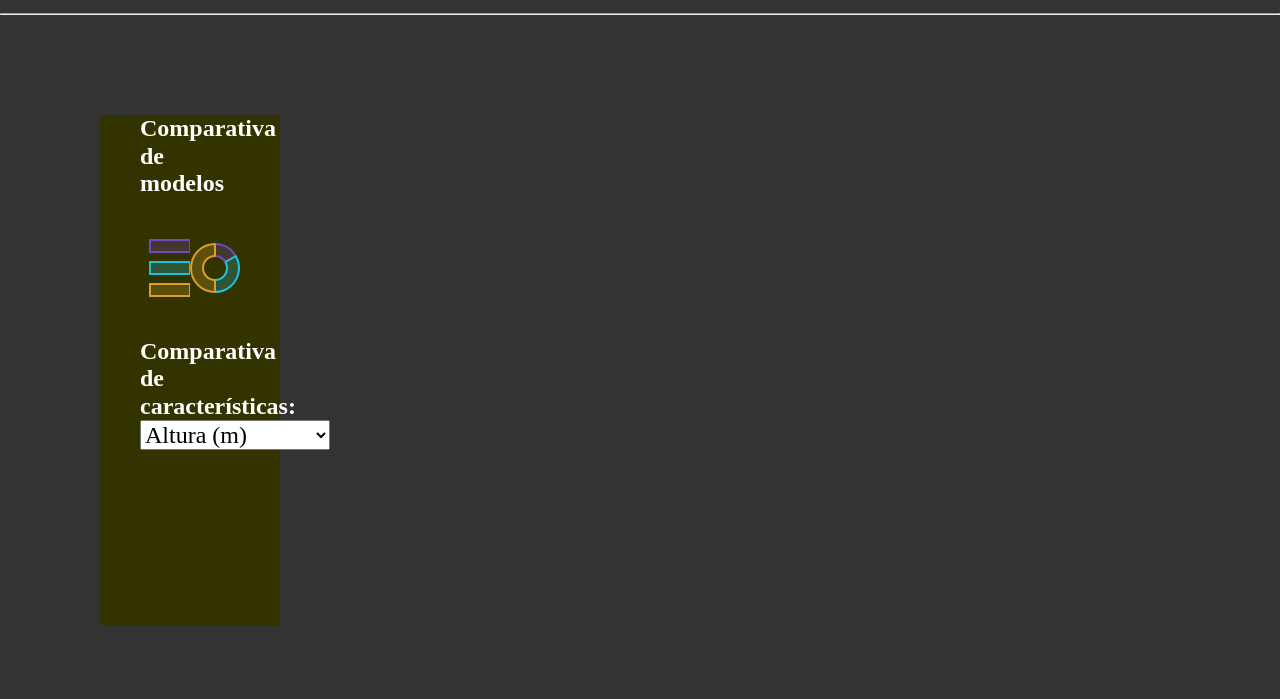
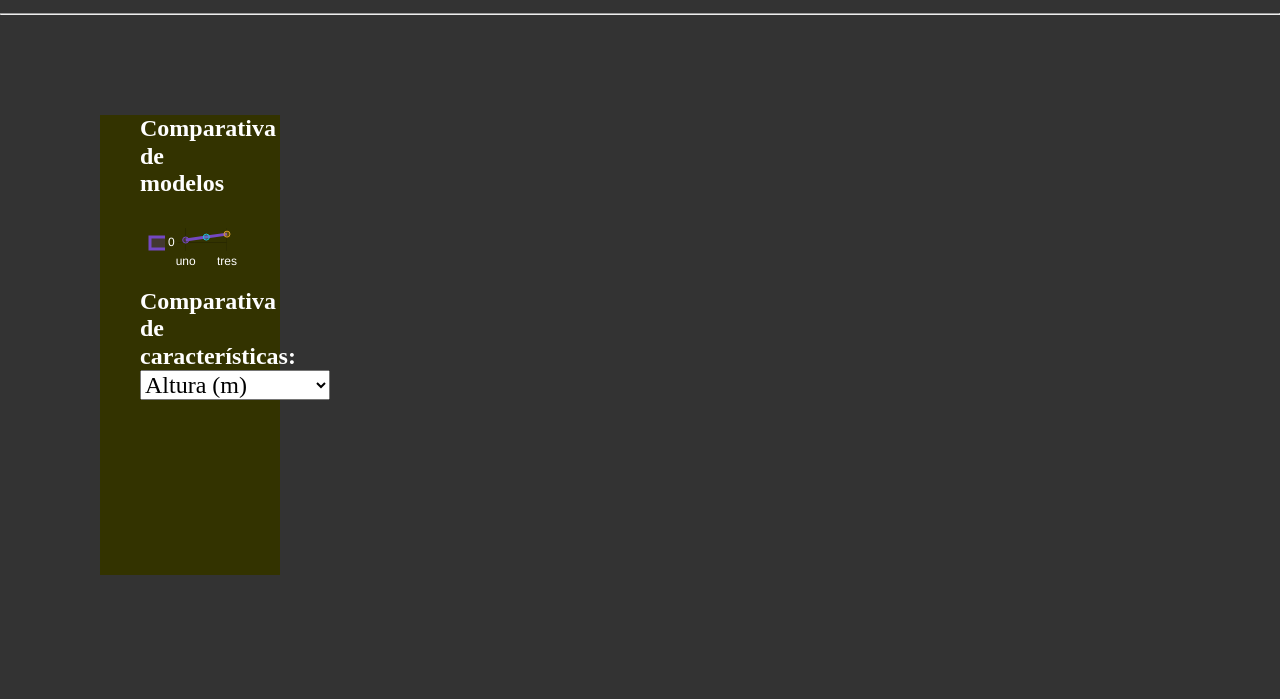
Before and after one commit to Arteok/chart-roller-coaster, a plain HTML site: page index.html in a window 1280 px wide. Shown: the part 101-800 px from the top of the page. Drawn offline with nearby package versions, Linux system fonts and the light colour scheme.

Commit message:
03/11/2022

```diff
--- a/index.html
+++ b/index.html
@@ -49,6 +49,11 @@
 <script src="js/helpers.js"></script>
 <script src="js/handlers.js"></script>
 <script src="js/app.js"></script>
+<script>$.get( "https://coasters-api.herokuapp.com/country/Spain", function( data ) {
+    alert( data[0].name );
+  }, "json"); </script>
+
+
 
 
 
--- a/js/app.js
+++ b/js/app.js
@@ -3,8 +3,8 @@ Chart.defaults.color = '#fff'
 const printCharts = () => {
     /*fetchCoastersData('https://coasters-api.herokuapp.com','https://coasters-api.herokuapp.com/country/Spain')
     .then(([allCoasters, nationalCoasters]) => {
-        console.log(allCoasters, nationalCoasters)
-    })    */
+            console.log(allCoasters, nationalCoasters)
+    })   */
 
     renderModelsChart()
 
@@ -18,7 +18,7 @@ const renderModelsChart = () => {
             borderColor: getDataColors(),
             backgroundColor: getDataColors(40)
 
-           // borderColor: ['red', 'green', 'blue'],
+            //borderColor: ['red', 'green', 'blue'],
             //backgroundColor: ['blue', 'green', 'red']
         }]
     }
@@ -29,7 +29,9 @@ const renderModelsChart = () => {
         }
     }
 
-    new Chart('modelsChart',{type: 'doughnut', data, options})//crea el tipo de grafico
+    new Chart('modelsChart',{type: 'line', data, options})//crea el tipo de grafico
 }
 
+
+
 printCharts()
--- a/js/helpers.js
+++ b/js/helpers.js
@@ -1,4 +1,4 @@
-const fetchCoasterData = (...urls) => {
+const fetchCoasterData = (... urls) => {
     const promises = urls.map(url => fetch(url).then(response => response.json()))
     return Promise.all(promises)
 }
```
Also changed, not shown: España.txt (added).
